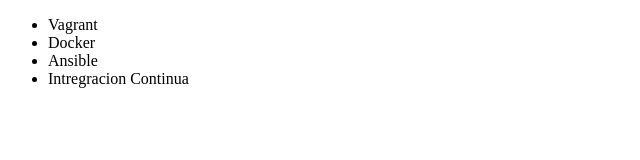
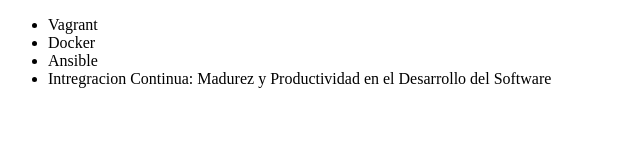
Before and after one commit to wendytz/alura-git, a plain HTML site: page index.html in a window 1280 px wide. Shown: the whole page, without its empty margins (0-640 px from the left). Drawn offline with Linux system fonts and the light colour scheme.

Commit message:
Renombrando curso de integración Contínua

```diff
--- a/index.html
+++ b/index.html
@@ -9,7 +9,7 @@
             <li>Vagrant</li>
             <li>Docker</li>
             <li>Ansible</li>
-            <li>Intregracion Continua</li>
+            <li>Intregracion Continua: Madurez y Productividad en el Desarrollo del Software</li>
         </ul>
     </body>
 </html>
```
